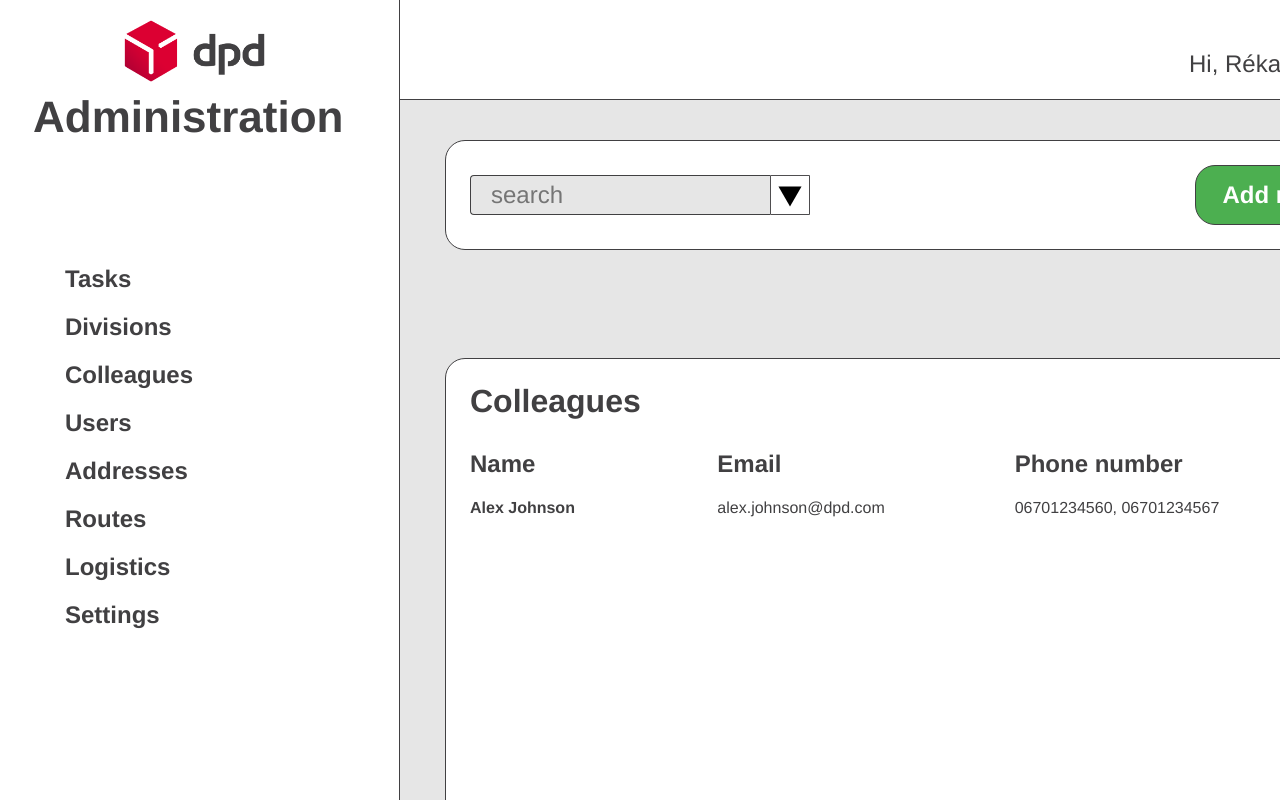
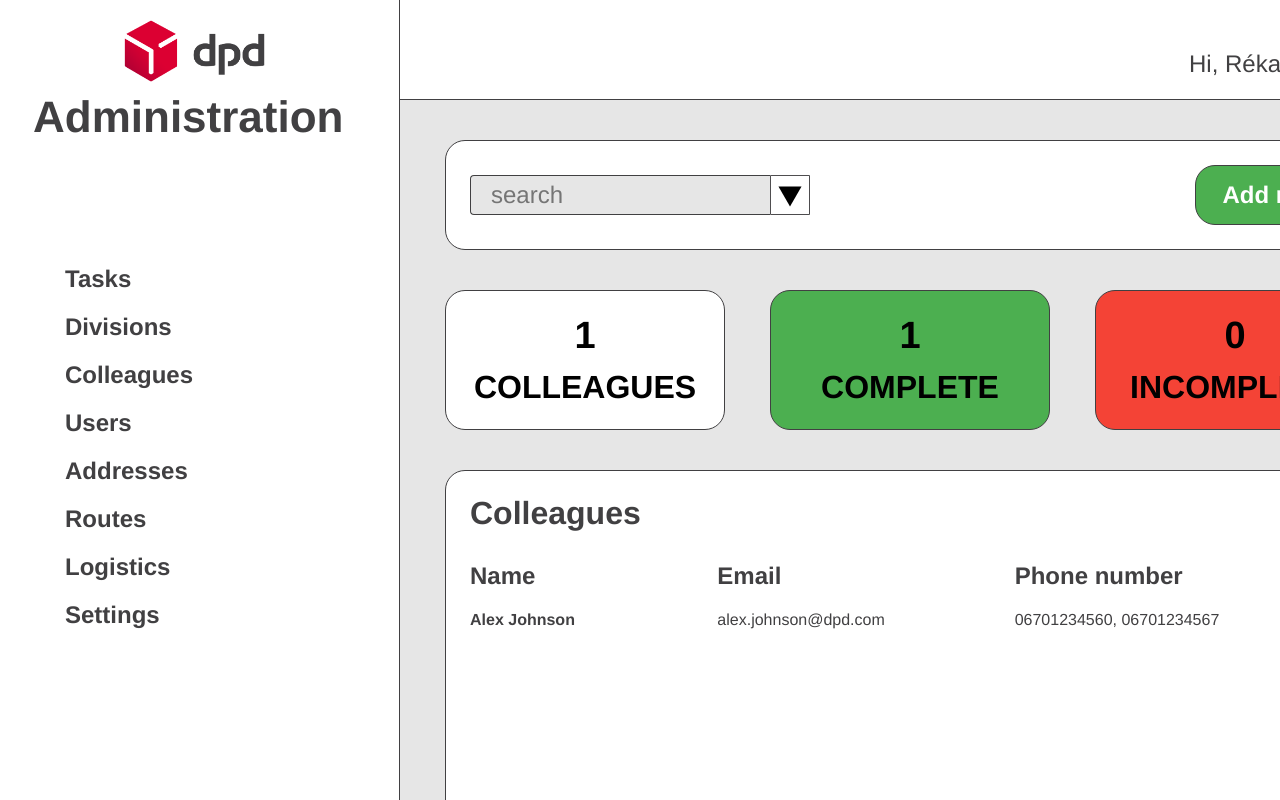
Before and after one commit to RekaKR/admin_management_react, a React (Create React App) app: page /colleagues in a window 1280 px wide. Shown: the top 800 px of the page. Built offline with nearby package versions, Linux system fonts and the light colour scheme.

Commit message:
refactor collegues page & add a dummy fetch

```diff
--- /dev/null
+++ b/public/dummyColleguesData.json
@@ -0,0 +1,10 @@
+[
+  {
+    "name": "Alex Johnson",
+    "email": "alex.johnson@dpd.com",
+    "phoneNumber": [
+      "06701234560",
+      "06701234567"
+    ]
+  }
+]
--- /dev/null
+++ b/src/components/colleagues/StatisticsField.jsx
@@ -0,0 +1,40 @@
+import React from 'react'
+
+const StatisticsField = ({ collegues }) => {
+  const dataLength = collegues?.length
+
+  const completeList = collegues?.reduce((count, item) => {
+    if (item.phoneNumber.length > 0) {
+      count++
+    }
+
+    return count
+  }, 0)
+
+  return (
+    <div className="statistics">
+      <div className="statistic-container">
+        <div className="text-container">
+          <p className="number">{dataLength}</p>
+          <p className="appellation">COLLEAGUES</p>
+        </div>
+      </div>
+
+      <div className="statistic-container green">
+        <div className="text-container">
+          <p className="number">{completeList}</p>
+          <p className="appellation">COMPLETE</p>
+        </div>
+      </div>
+
+      <div className="statistic-container red">
+        <div className="text-container">
+          <p className="number">{dataLength - completeList}</p>
+          <p className="appellation">INCOMPLETE</p>
+        </div>
+      </div>
+    </div>
+  )
+}
+
+export default StatisticsField
--- a/src/pages/ColleaguesPage.jsx
+++ b/src/pages/ColleaguesPage.jsx
@@ -1,56 +1,23 @@
-import React from 'react'
-import SearchBarField from '../components/SearchBarField'
-
-const dummyColleguesData = [
-  {
-    name: "Alex Johnson",
-    email: "alex.johnson@dpd.com",
-    phioneNumber: [
-      "06701234560",
-      "06701234567"
-    ]
-  }
-]
+import { useState, useEffect } from 'react'
+import SearchBarField from '../components/colleagues/SearchBarField'
+import StatisticsField from '../components/colleagues/StatisticsField'
 
 const ColleaguesPage = () => {
+  const [collegues, setCollegues] = useState([])
+
+  useEffect(() => {
+    fetch('/dummyColleguesData.json')
+      .then(res => res.json())
+      .then(data => setCollegues(data))
+      .catch(err => console.log(err))
+  }, [])
+
   return (
     <>
       <SearchBarField />
-
-      <div className="overal-statistics">
-        <div className="frame-2">
-          <div className="group-4">
-            <div className="group-5">
-              <div className="group-wrapper">
-                <div className="group-6">
-                  <div className="text-wrapper-7">COLLEAGUES</div>
-                  <div className="text-wrapper-8">38</div>
-                </div>
-              </div>
-            </div>
-          </div>
-          <div className="group-4">
-            <div className="overlap-4">
-              <div className="group-7">
-                <div className="text-wrapper-7">COMPLETE</div>
-                <div className="text-wrapper-9">30</div>
-              </div>
-            </div>
-          </div>
-          <div className="group-4">
-            <div className="overlap-5">
-              <div className="group-6">
-                <div className="text-wrapper-7">INCOMPLETE</div>
-                <div className="text-wrapper-10">8</div>
-              </div>
-            </div>
-          </div>
-        </div>
-      </div>
-
+      <StatisticsField collegues={collegues} />
 
       <div className="colleagues-list">
-        <div className="overlap-6">
         <div className="text-wrapper-11">Colleagues</div>
 
         <div className="frame-3">
@@ -127,7 +94,6 @@ const ColleaguesPage = () => {
           </div>
         </div>
       </div>
-      </div>
     </>
   )
 }
```
Also changed, not shown: src/components/colleagues/SearchBarField.jsx (renamed from src/components/SearchBarField.jsx). Lines whose indentation alone changed are shown as unchanged.
